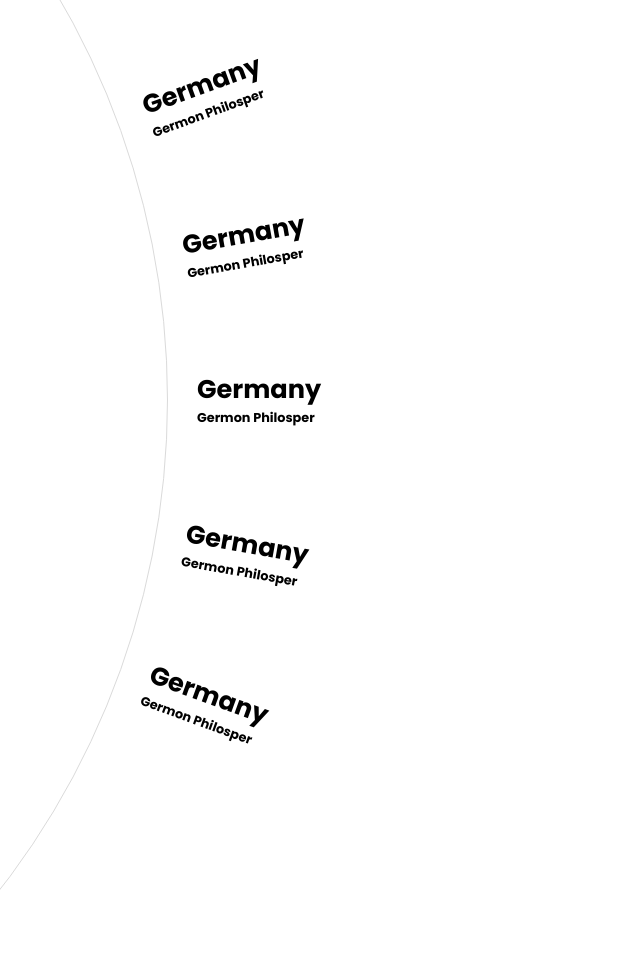
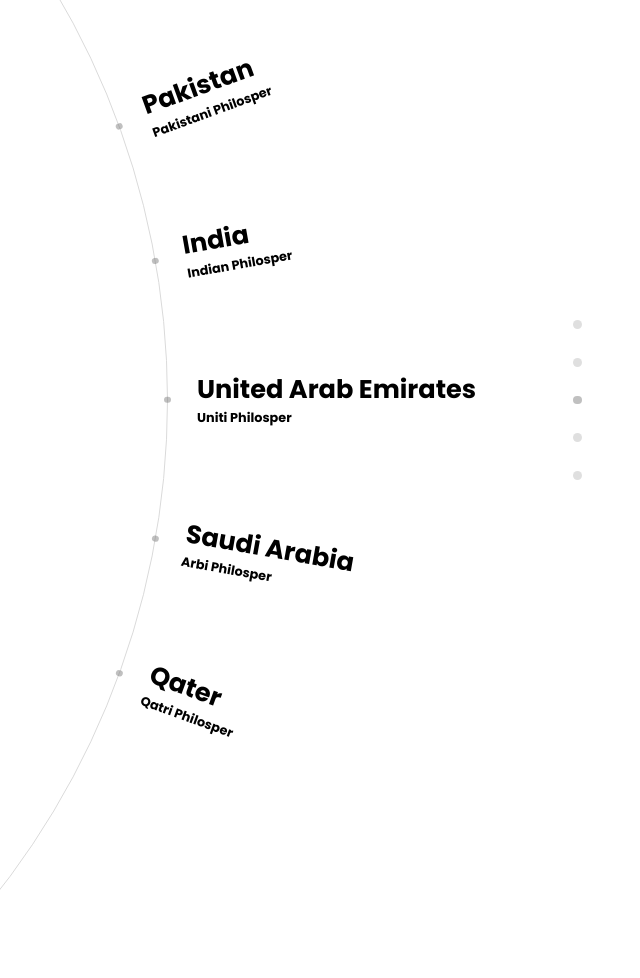
Before and after one commit to haidersafi530/my-web-projects, a plain HTML site: page Project_#5_Navigation_Hero/index.html in a window 1280 px wide. Shown: the top 978 px of the page, without its empty margins (632-1272 px from the left). Drawn offline with nearby package versions, Linux system fonts and the light colour scheme.

Commit message:
Navigation Hero Section with animation   Apr 10 - 12:17 AM

```diff
--- a/Project_#5_Navigation_Hero/index.html
+++ b/Project_#5_Navigation_Hero/index.html
@@ -11,43 +11,62 @@
     <div id="main">
         <div id="circle">
             <div class="stripe str1">
-                <div class="first"></div>
+                <div class="first">
+                    <div class="smcircle"></div>
+                </div>
                 <div class="sec">
-                    <h4>Germany</h4>
-                    <h6>Germon Philosper</h6>
+                    <h4>Pakistan</h4>
+                    <h6>Pakistani Philosper</h6>
                 </div>
             </div>
             <div class="stripe str2">
-                <div class="first"></div>
+                <div class="first">
+                    <div class="smcircle"></div>
+                </div>
                 <div class="sec">
-                    <h4>Germany</h4>
-                    <h6>Germon Philosper</h6>
+                    <h4>India</h4>
+                    <h6>Indian Philosper</h6>
                 </div>
             </div>
             <div class="stripe str3">
-                <div class="first"></div>
+                <div class="first">
+                    <div class="smcircle"></div>
+                </div>
                 <div class="sec">
-                    <h4>Germany</h4>
-                    <h6>Germon Philosper</h6>
+                    <h4>United Arab Emirates</h4>
+                    <h6>Uniti Philosper</h6>
                 </div>
             </div>
             <div class="stripe str4">
-                <div class="first"></div>
+                <div class="first">
+                    <div class="smcircle"></div>
+                </div>
                 <div class="sec">
-                    <h4>Germany</h4>
-                    <h6>Germon Philosper</h6>
+                    <h4>Saudi Arabia</h4>
+                    <h6>Arbi Philosper</h6>
                 </div>
             </div>
             <div class="stripe str5">
-                <div class="first"></div>
+                <div class="first">
+                    <div class="smcircle"></div>
+                </div>
                 <div class="sec">
-                    <h4>Germany</h4>
-                    <h6>Germon Philosper</h6>
+                    <h4>Qater</h4>
+                    <h6>Qatri Philosper</h6>
                 </div>
             </div>
         </div>
+
+        <div id="panel">
+            <div class="minicircle"></div>
+            <div class="minicircle"></div>
+            <div class="minicircle"></div>
+            <div class="minicircle"></div>
+            <div class="minicircle"></div>
+        </div>
     </div>
 
+    <script src="https://cdnjs.cloudflare.com/ajax/libs/gsap/3.12.7/gsap.min.js" integrity="sha512-f6bQMg6nkSRw/xfHw5BCbISe/dJjXrVGfz9BSDwhZtiErHwk7ifbmBEtF9vFW8UNIQPhV2uEFVyI/UHob9r7Cw==" crossorigin="anonymous" referrerpolicy="no-referrer"></script>
     <script src="script.js"></script>
 </body>
 </html>
--- a/Project_#5_Navigation_Hero/script.js
+++ b/Project_#5_Navigation_Hero/script.js
@@ -0,0 +1,21 @@
+let active = 3;
+let mncircle = document.querySelectorAll(".minicircle");
+gsap.to(mncircle[active-1], {
+    opacity : 1
+})
+
+mncircle.forEach(function(val){
+    val.addEventListener('click', function(){
+        alert('Hi');
+    })
+})
+
+gsap.to("#circle", {
+    rotate : 0,
+    ease : Expo.easeInOut,
+    duration : 4,
+    duration: 3,
+    ease: "power1.inOut",
+    force3D: true,
+    autoRound: false
+})
--- a/Project_#5_Navigation_Hero/style.css
+++ b/Project_#5_Navigation_Hero/style.css
@@ -14,10 +14,15 @@ html,body{
     left: -100vh;
     top: 50%;
     border-radius: 50%;
-    transform: translate(0%, -50%);
+    transform: translate(0%, -50%) rotate(100deg);
     width: 200vh;
     height: 200vh;
     border: 1px solid #dadada;
+    will-change: transform;
+    scroll-behavior: smooth;
+}
+#circle::-webkit-scrollbar {
+    display: none;
 }
 .stripe{
     display: flex;
@@ -44,7 +49,19 @@ html,body{
     transform: translate(0, -50%) rotate(20deg);
 }
 
+
+.smcircle{
+    position: absolute;
+    right: -.3vw;
+    top: 50%;
+    transform: translate(0, -50%);
+    width: .5vw;
+    height: .5vw;
+    border-radius: 50%;
+    background-color: #7777;
+}
 .first{
+    position: relative;
     width: 50%;
     height: 100%;
 }
@@ -59,3 +76,25 @@ html,body{
 .sec h6{
     font-size: 1vw;
 }
+
+#panel{
+    display: flex;
+    flex-direction: column;
+    align-items: center;
+    justify-content: space-between;
+    width: 5%;
+    right: 3%;
+    top: 50%;
+    transform: translate(0, -50%);
+    position: absolute;
+    height: 20%;
+}
+
+.minicircle{
+    cursor: pointer;
+    opacity: .5;
+    border-radius: 50%;
+    width: .7vw;
+    height: .7vw;
+    background-color: #7777;
+}
```
